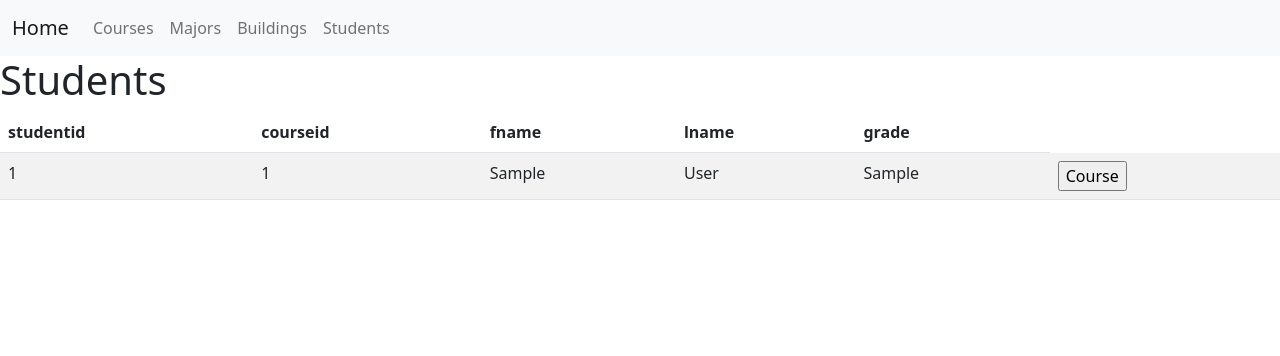
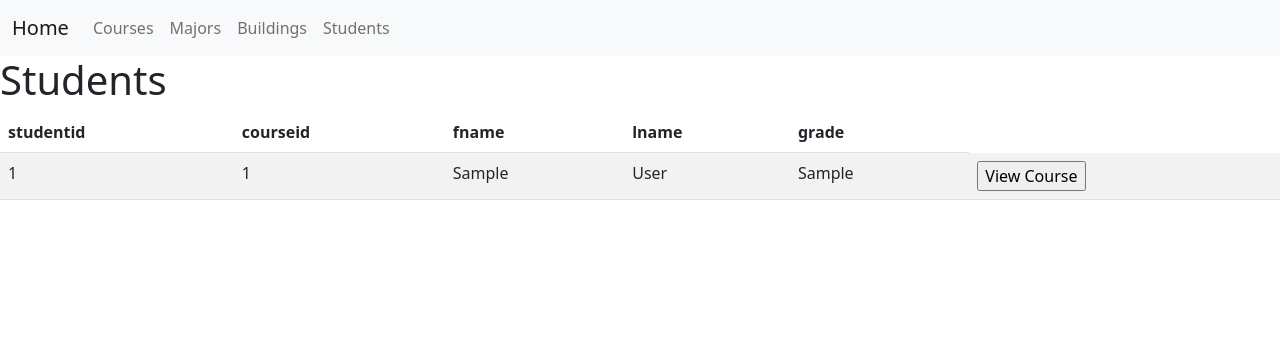
Before and after one commit to landrydroupy/homework3, a PHP site: page /student.php in a window 1280 px wide. Shown: the top 356 px of the page. Run offline with PHP 8.4, Linux system fonts and the light colour scheme; tables that the repository leaves empty or names only in its code hold one stand-in row (values such as "Sample post").

Commit message:
Update student.php

```diff
--- a/student.php
+++ b/student.php
@@ -50,7 +50,7 @@ if ($result->num_rows > 0) {
     <td>
       <form method="post" action="student-course.php">
         <input type="hidden" name="id" value="<?=$row["courseid"]?>" />
-        <input type="submit" value="Course" />
+        <input type="submit" value="View Course" />
     </td>
   </tr>
 <?php
```
